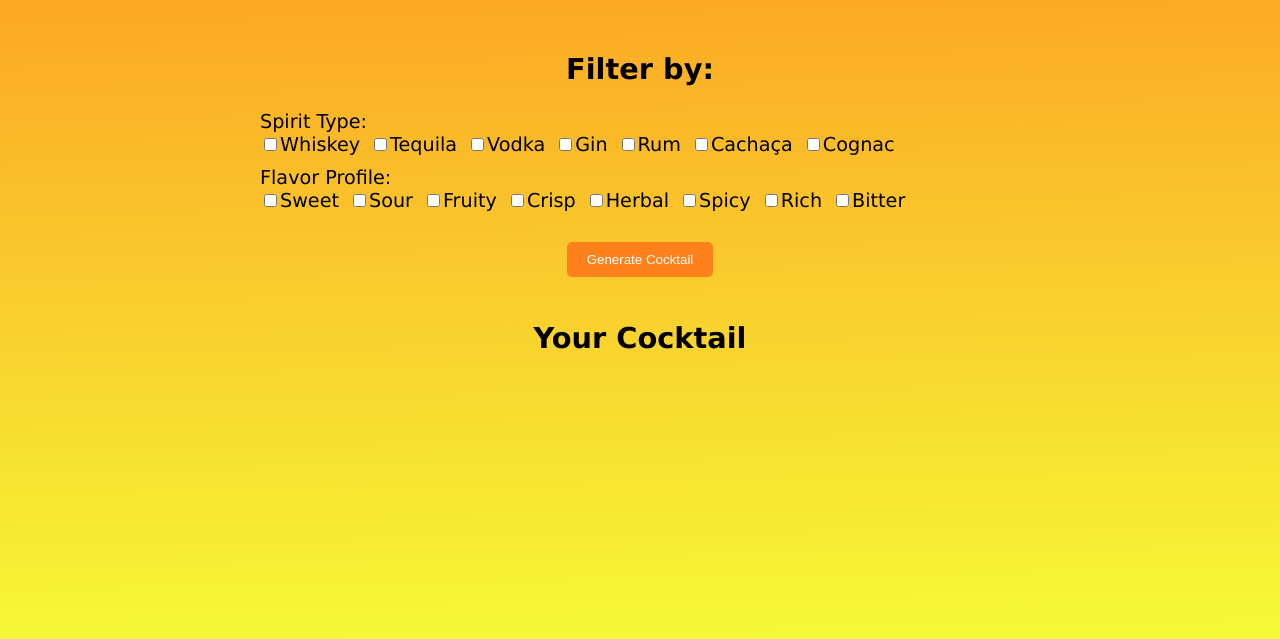
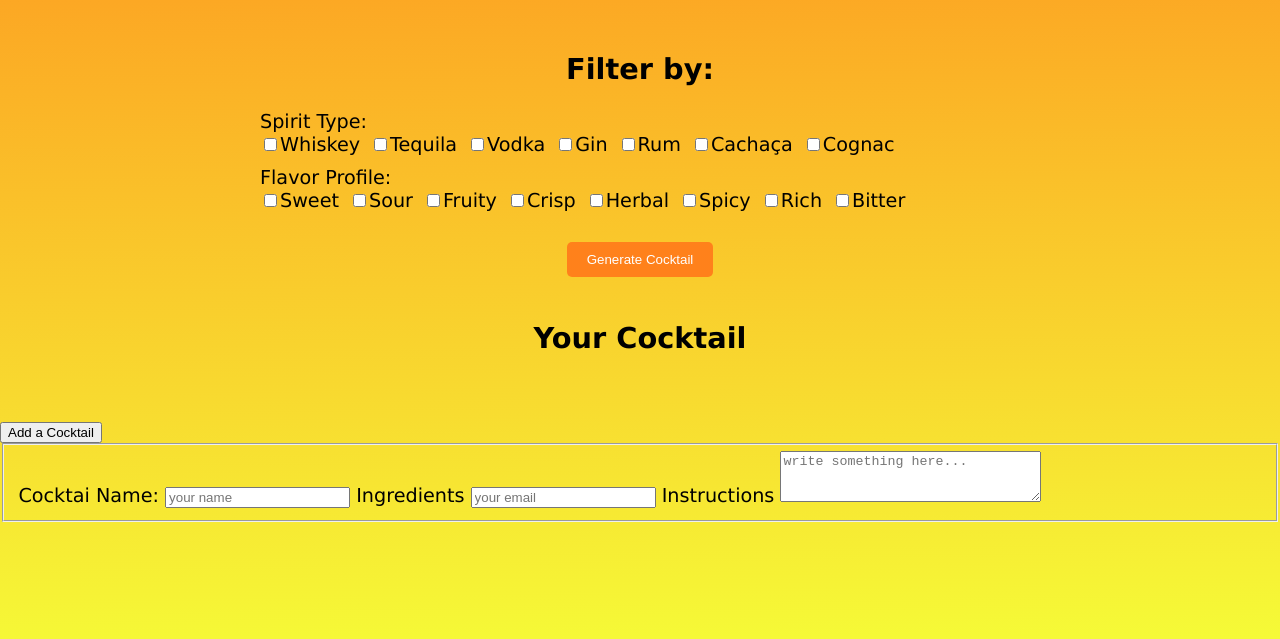
Before and after one commit to Lorevdh/Cocktail-generator, a plain HTML site: page index.html in a window 1280 px wide. Shown: the part 81-720 px from the top of the page. Drawn offline with Linux system fonts and the light colour scheme.

Commit message:
Add functionality to create new cocktails with input fields

```diff
--- a/index.html
+++ b/index.html
@@ -34,6 +34,15 @@
       <div id="cocktail-error"></div>
     </section>
   </div>
+  <section id="add-a-cocktail">
+      <button id="add-cocktail">Add a Cocktail</button>
+      <fieldset>
+      <label id="cocktail-name">Cocktai Name: <input id="name" type="text"  placeholder="your name" required /> </label>
+      <label id="ingredients"> Ingredients <input id="ingredients" type="email" placeholder="your email" required /></label>
+      <label id="instructions"> Instructions <textarea id="bio" name="bio" rows="3" cols="30" placeholder="write something here..."></textarea></label>
+      </fieldset>
+    </section>
+
 
   <script src="./scriptcocktail.js"></script>
 </body>
```
